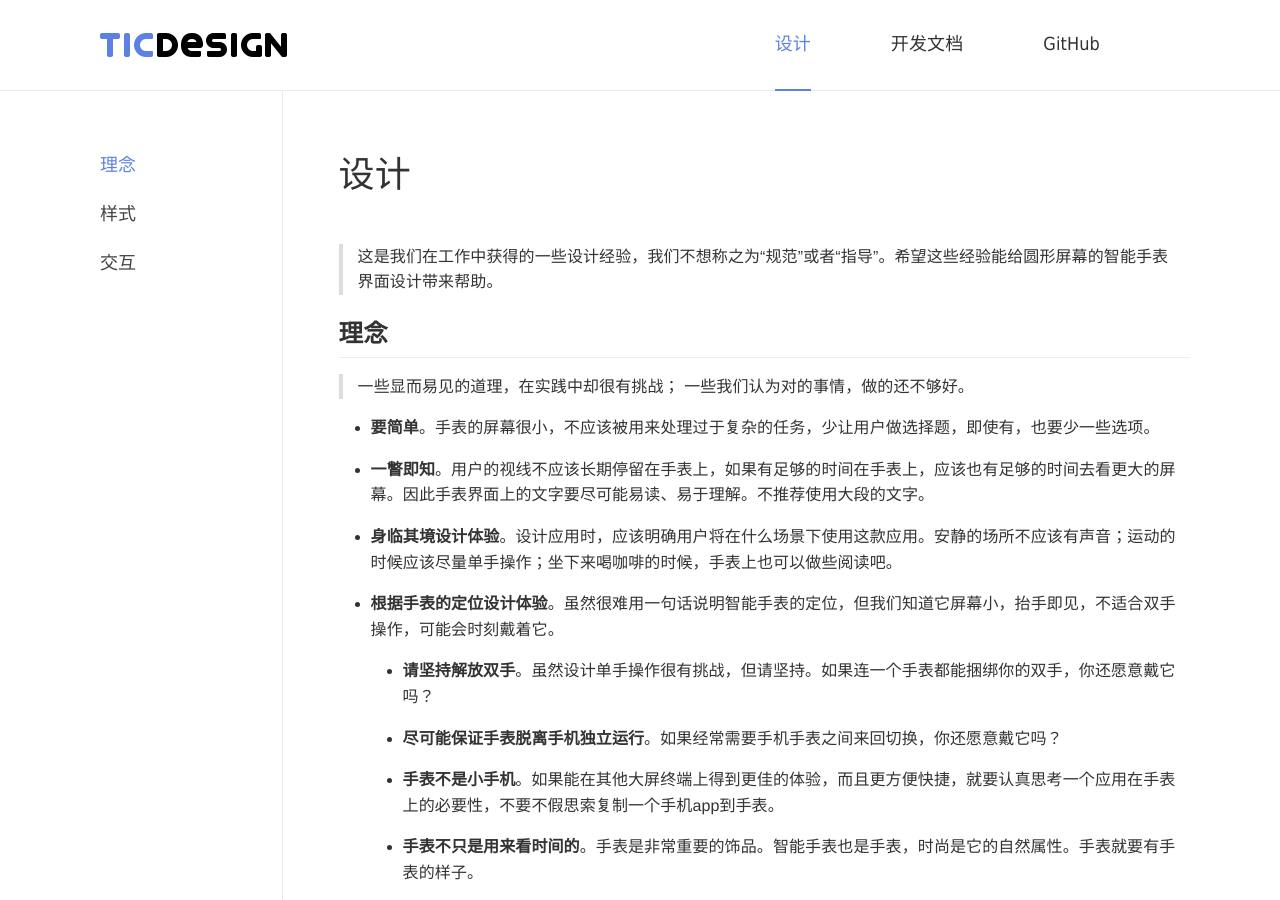
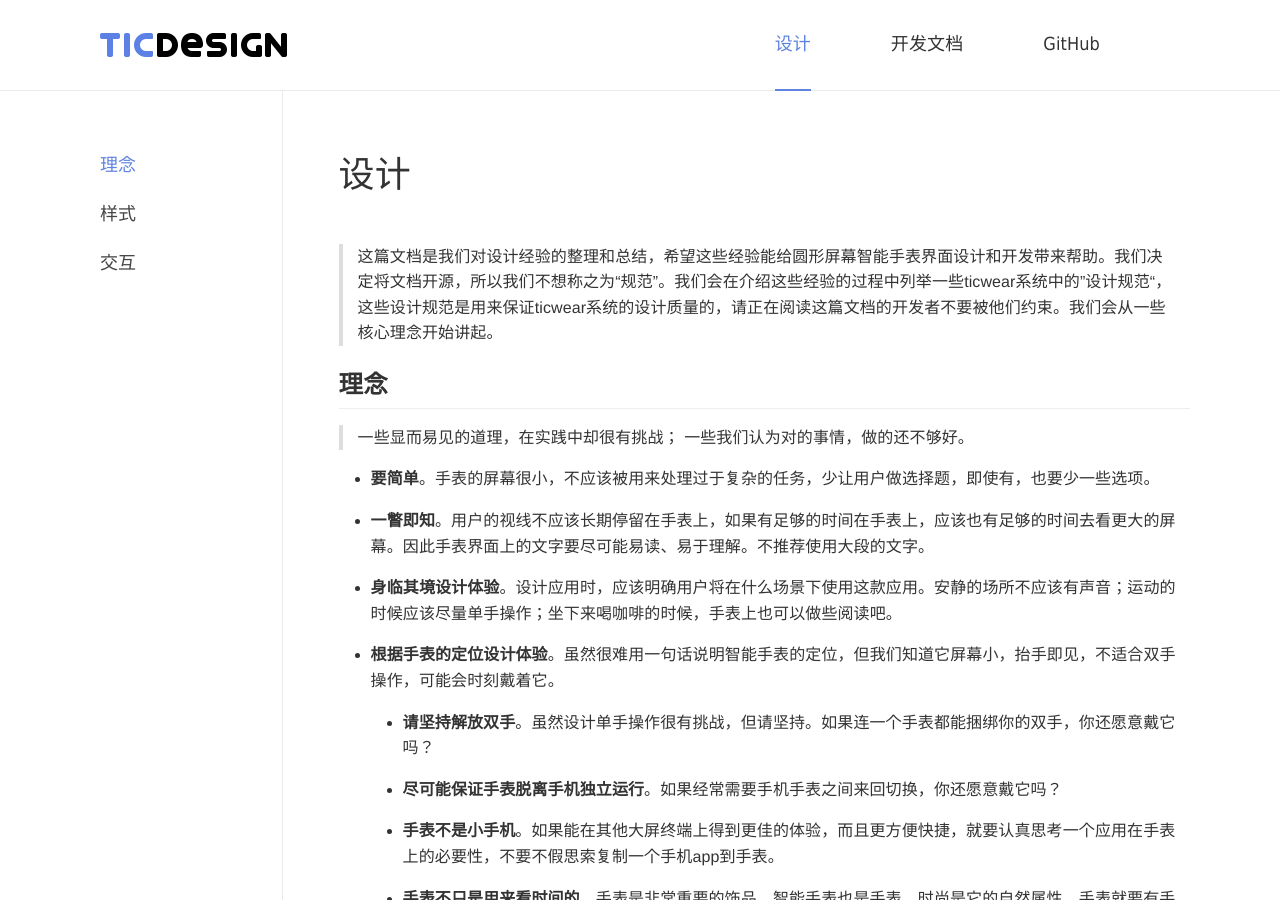
Before and after one commit to mobvoi/ticdesign, a Jekyll site: the page built from _design/index.md, in a window 1280 px wide and 900 px high. Built offline with Jekyll 4.4.1, drawn with Linux system fonts in a browser that asks for light colours.

Commit message:
design/index.md first paragraph update

```diff
--- a/_design/index.md
+++ b/_design/index.md
@@ -4,7 +4,7 @@ title: 设计
 permalink: /design/
 ---
 
-> 这是我们在工作中获得的一些设计经验，我们不想称之为“规范”或者“指导”。希望这些经验能给圆形屏幕的智能手表界面设计带来帮助。
+> 这篇文档是我们对设计经验的整理和总结，希望这些经验能给圆形屏幕智能手表界面设计和开发带来帮助。我们决定将文档开源，所以我们不想称之为“规范”。我们会在介绍这些经验的过程中列举一些ticwear系统中的”设计规范“，这些设计规范是用来保证ticwear系统的设计质量的，请正在阅读这篇文档的开发者不要被他们约束。我们会从一些核心理念开始讲起。
 
 ## 理念
 
```
